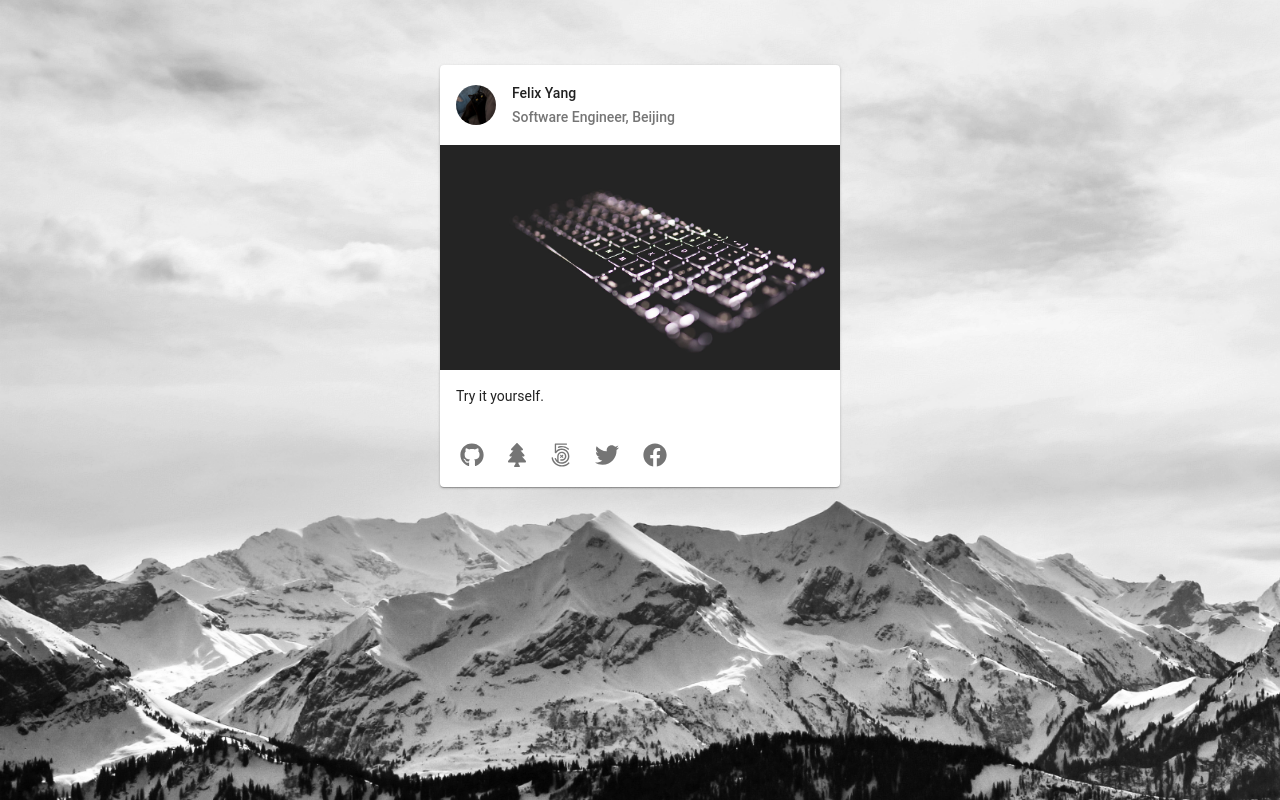
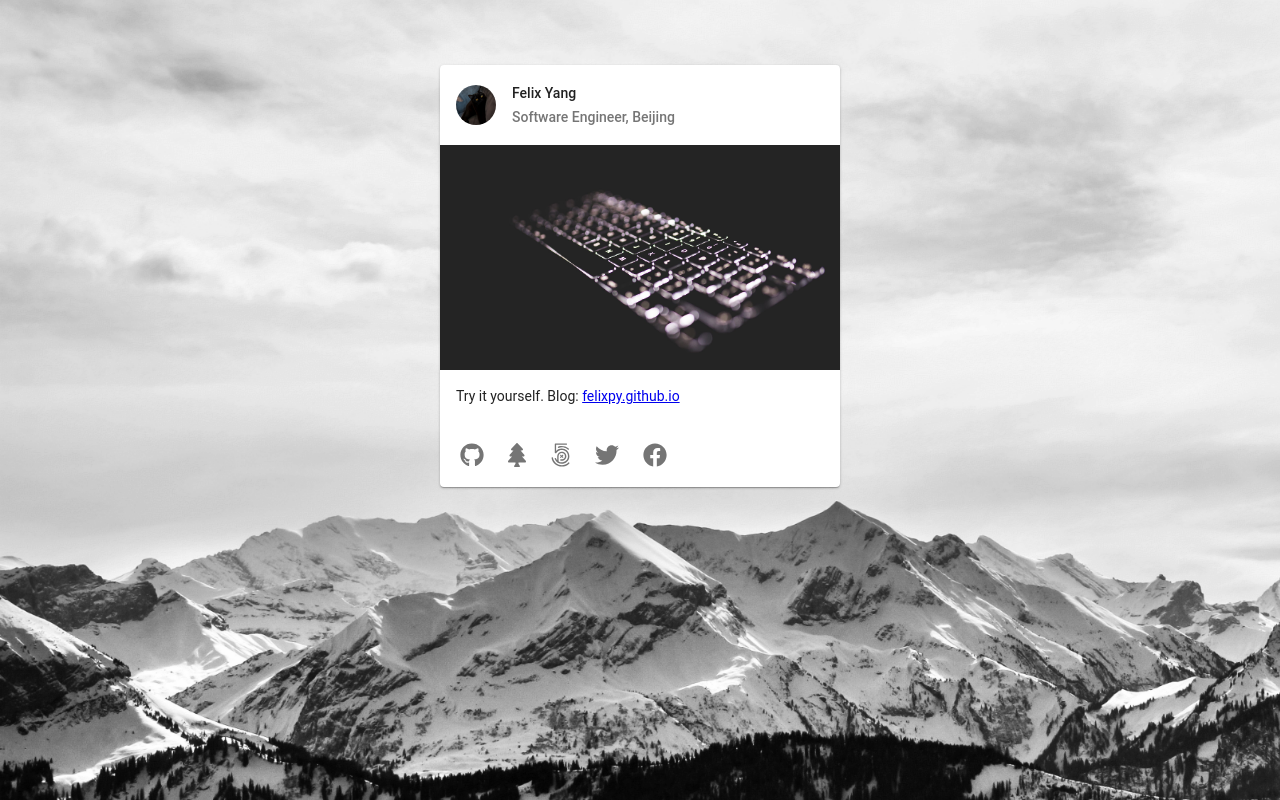
Before and after one commit to felixpy/felixpy.com, a React (Create React App) app: page / in a window 1280 px wide. Built offline with nearby package versions, Linux system fonts and the light colour scheme.

Commit message:
add blog link

```diff
--- a/src/components/Profile.js
+++ b/src/components/Profile.js
@@ -58,7 +58,10 @@ class Profile extends React.Component {
           title="Keyboard"
         />
         <CardContent>
-          <Typography component="p">Try it yourself.</Typography>
+          <Typography component="p">
+            <span>Try it yourself. Blog: </span>
+            <a href="//felixpy.github.io">felixpy.github.io</a>
+          </Typography>
         </CardContent>
         <CardActions className={classes.actions} disableActionSpacing>
           <IconButton
```
